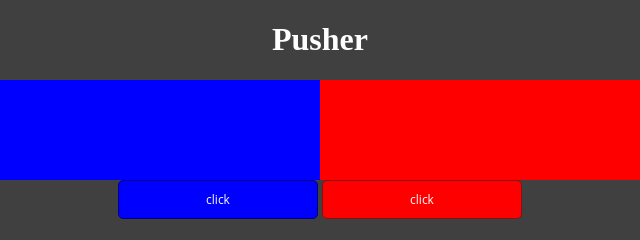
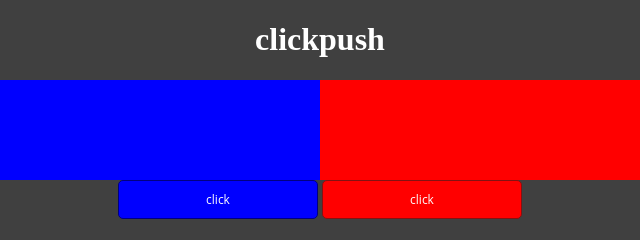
Before and after one commit to maxstetter/clickpush, a website: page public/index.html in a window 1280 px wide. Shown: the full height of the page, 320-960 px from the left. Drawn offline with nearby package versions, Linux system fonts and the light colour scheme.

Commit message:
changed pusher name to clickpush

```diff
--- a/public/index.html
+++ b/public/index.html
@@ -5,7 +5,7 @@
   </head>
   <body>
     <div id="game">
-        <h1>Pusher</h1>
+        <h1>clickpush</h1>
         <div class="red">
             <b v-if="winner === 'red'">RED WINS</b>
             <div class="blue" v-bind:style="{ width: rope + '%' }">
```
